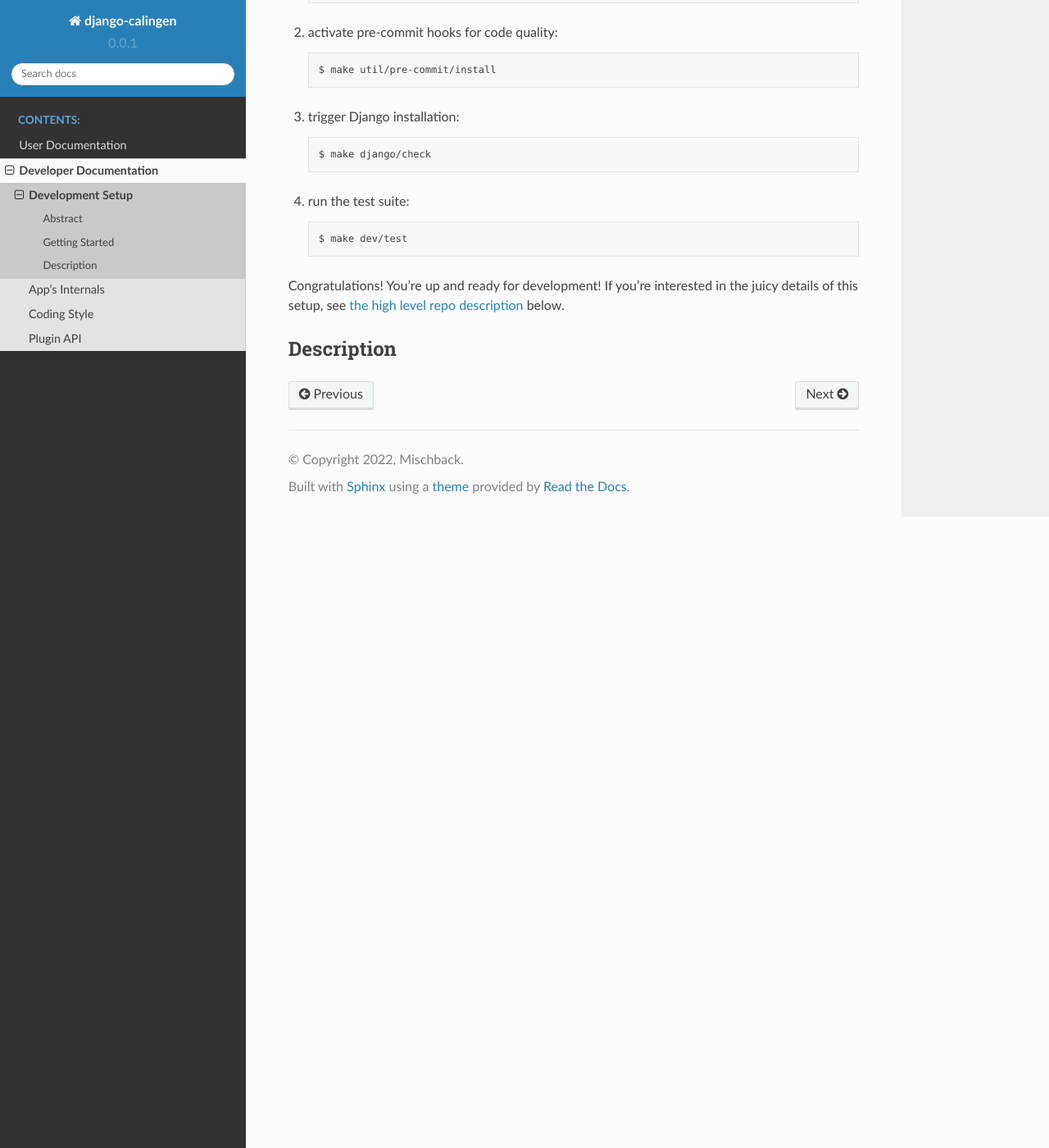
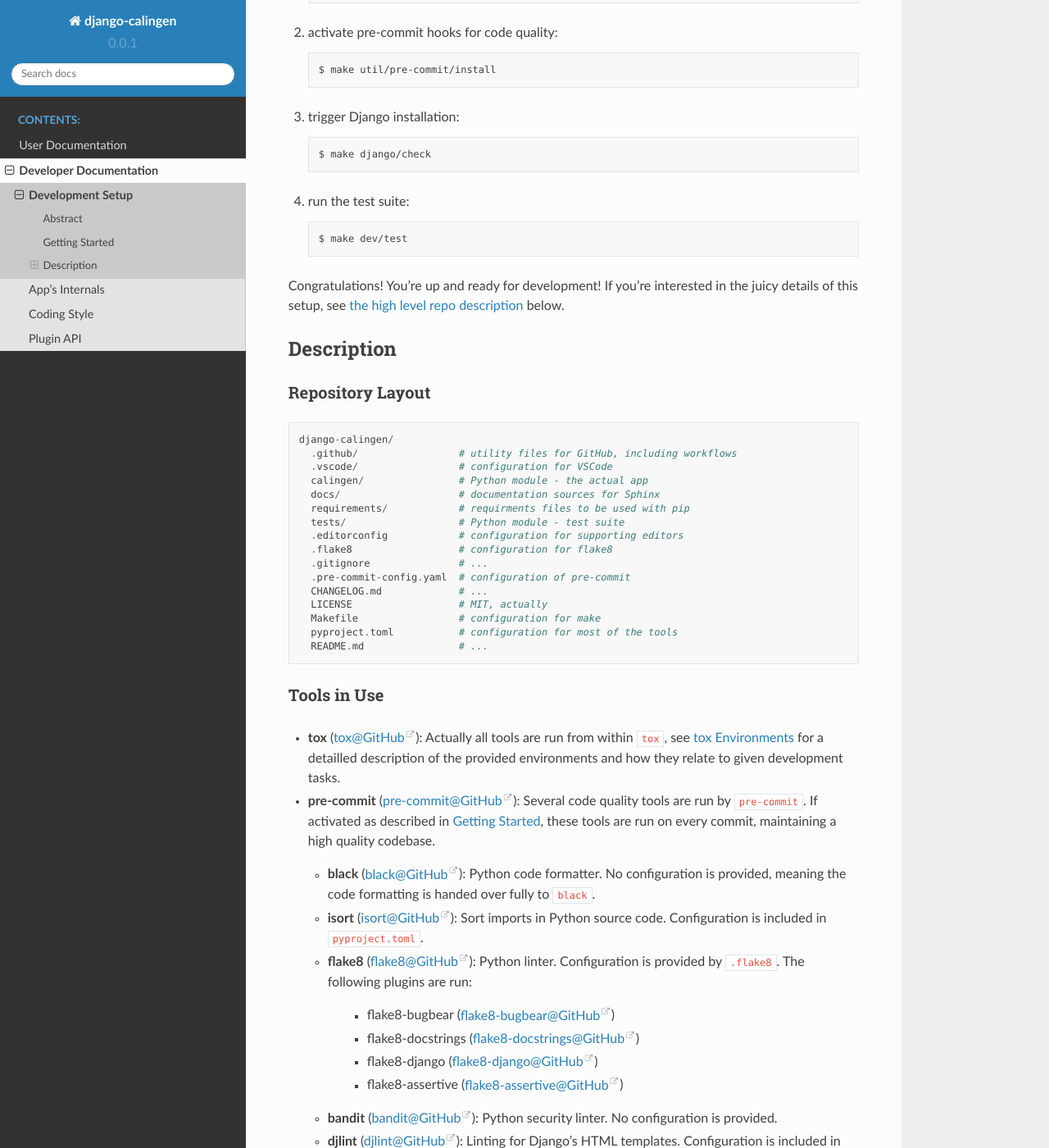
Before and after one commit to Mischback/django-calingen, a Sphinx documentation site: the page built from docs/source/developer/development_setup.rst, in a window 1280 px wide and 1400 px high, scrolled down 842 px. Shown: the whole window at 82% size. Built offline with Sphinx 7.4.7 and the Read the Docs theme 2.0.0, drawn with Linux system fonts in a browser that asks for light colours; pages that are not in the unit, such as notebooks, are missing from menus; the version number is read from the project's files by our own code; some of the changed text lies outside the part shown.

Commit message:
Provide list of tools in use

```diff
--- a/docs/source/developer/development_setup.rst
+++ b/docs/source/developer/development_setup.rst
@@ -5,7 +5,7 @@ Development Setup
 #################
 
 This section is targeted at development of |calingen| itsself. It may not be
-ideal for developing :ref:`plugins <calingen-dev-doc-plugins-label>`, though it
+ideal for :ref:`developing plugins <calingen-dev-doc-plugins-label>`, though it
 should be possible aswell.
 
 ********
@@ -24,8 +24,8 @@ a ``tox`` environment to run the development source code of the application
 in the context of a minimal Django project.
 
 .. _repository at GitHub: https://github.com/Mischback/django-calingen/
-.. _Git: https://git.org?FIXME
-.. _tox: https://github.com/tox/tox?FIXME
+.. _Git: https://git-scm.com/
+.. _tox: https://github.com/tox-dev/tox
 .. _Django: https://djangoproject.com
 
 
@@ -71,4 +71,91 @@ below.
 Description
 ************
 
+Repository Layout
+=================
+
+::
+
+  django-calingen/
+    .github/                 # utility files for GitHub, including workflows
+    .vscode/                 # configuration for VSCode
+    calingen/                # Python module - the actual app
+    docs/                    # documentation sources for Sphinx
+    requirements/            # requirments files to be used with pip
+    tests/                   # Python module - test suite
+    .editorconfig            # configuration for supporting editors
+    .flake8                  # configuration for flake8
+    .gitignore               # ...
+    .pre-commit-config.yaml  # configuration of pre-commit
+    CHANGELOG.md             # ...
+    LICENSE                  # MIT, actually
+    Makefile                 # configuration for make
+    pyproject.toml           # configuration for most of the tools
+    README.md                # ...
+
+
+Tools in Use
+============
+
+- **tox** (`tox@GitHub <https://github.com/tox-dev/tox>`_): Actually all tools are run
+  from within ``tox``, see :ref:`calingen-dev-doc-setup-desc-tox-env-label` for
+  a detailled description of the provided environments and how they relate to
+  given development tasks.
+- **pre-commit** (`pre-commit@GitHub <https://github.com/pre-commit/pre-commit>`_):
+  Several code quality tools are run by ``pre-commit``. If activated as
+  described in :ref:`calingen-dev-doc-setup-getting-started-label`, these tools
+  are run on every commit, maintaining a high quality codebase.
+
+  - **black** (`black@GitHub <https://github.com/psf/black>`_): Python code
+    formatter. No configuration is provided, meaning the code formatting is
+    handed over fully to ``black``.
+  - **isort** (`isort@GitHub <https://github.com/PyCQA/isort>`_): Sort imports
+    in Python source code. Configuration is included in ``pyproject.toml``.
+  - **flake8** (`flake8@GitHub <https://github.com/PyCQA/flake8>`_): Python
+    linter. Configuration is provided by ``.flake8``. The following plugins are
+    run:
+
+      - flake8-bugbear (`flake8-bugbear@GitHub <https://github.com/PyCQA/flake8-bugbear>`_)
+      - flake8-docstrings (`flake8-docstrings@GitHub <https://github.com/PyCQA/flake8-docstrings>`_)
+      - flake8-django (`flake8-django@GitHub <https://github.com/rocioar/flake8-django>`_)
+      - flake8-assertive (`flake8-assertive@GitHub <https://github.com/jparise/flake8-assertive>`_)
+
+  - **bandit** (`bandit@GitHub <https://github.com/PyCQA/bandit>`_): Python
+    security linter. No configuration is provided.
+  - **djlint** (`djlint@GitHub <https://github.com/Riverside-Healthcare/djLint>`_):
+    Linting for Django's HTML templates. Configuration is included in
+    ``pyproject.toml``.
+  - **doc8** (`doc8@GitHub <https://github.com/PyCQA/doc8>`_): Style checker for rST
+    source files. No configuration is provided.
+
+  The whole ``pre-commit`` configuration can be found in
+  ``.pre-commit-config.yaml``. It includes some more *hooks* that are not
+  Python-specific.
+
+  ``pre-commit`` is run as part of the project's *CI configuration* aswell, see
+  :ref:`calingen-dev-doc-setup-desc-gh-actions-label` for details.
+- **coverage.py** (`coverage.py@GitHub <https://github.com/nedbat/coveragepy>`_):
+  Measuring code coverage of the test suite.
+
+  Configuration is provided in ``pyproject.toml``. This is also run in *CI* and
+  reported to
+  `Coveralls <https://coveralls.io/github/Mischback/django-calingen>`_
+- **flit** (`flit@GitHub <https://github.com/pypa/flit>`_): Building and
+  publishing Python packages to PyPI.
+
+  ``flit`` is run from a *GitHub Action*, see
+  :ref:`calingen-dev-doc-setup-desc-gh-actions-label` for details.
+
+
+.. _calingen-dev-doc-setup-desc-tox-env-label:
+
+``tox`` Environments
+====================
+
+
+.. _calingen-dev-doc-setup-desc-gh-actions-label:
+
+GitHub Actions (Continuous Integration)
+=======================================
+
 .. |calingen| replace:: **django-calingen**
```
